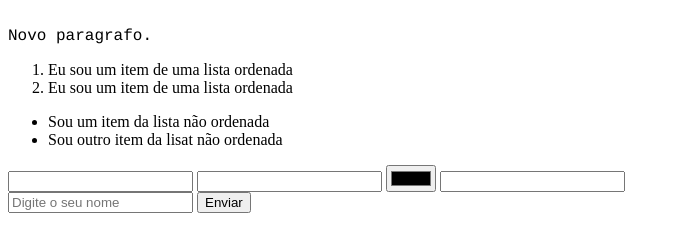
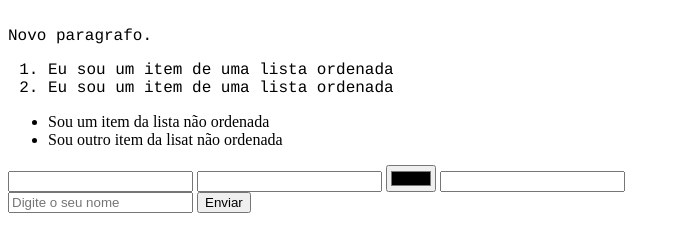
Before and after one commit to Giovanna018/ceub-prtograma-o-web, a plain HTML site: page index.html in a window 1280 px wide. Shown: the part 225-476 px from the top of the page, without its empty margins (0-680 px from the left). Drawn offline with Linux system fonts and the light colour scheme.

Commit message:
Nova fonte

```diff
--- a/index.html
+++ b/index.html
@@ -14,8 +14,8 @@
 
      <!--Eu sou um comentário -->
      <ol>
-     <li> Eu sou um item de uma lista ordenada</li>
-     <li>Eu sou um item de uma lista ordenada</li>
+     <li  style="font-family:courier;"> Eu sou um item de uma lista ordenada</li>
+     <li  style="font-family:courier;">Eu sou um item de uma lista ordenada</li>
     </ol>
     <ul>
      <li> Sou um item da lista não ordenada</li>
```
